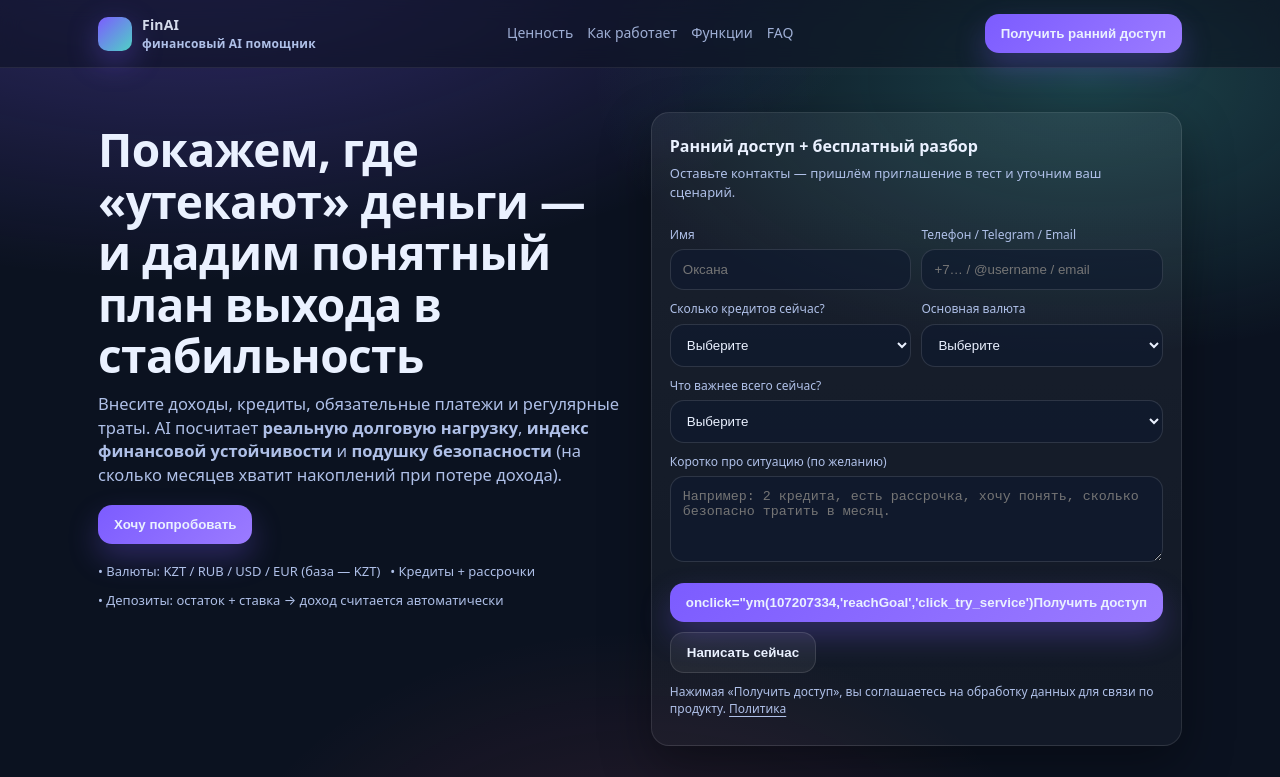
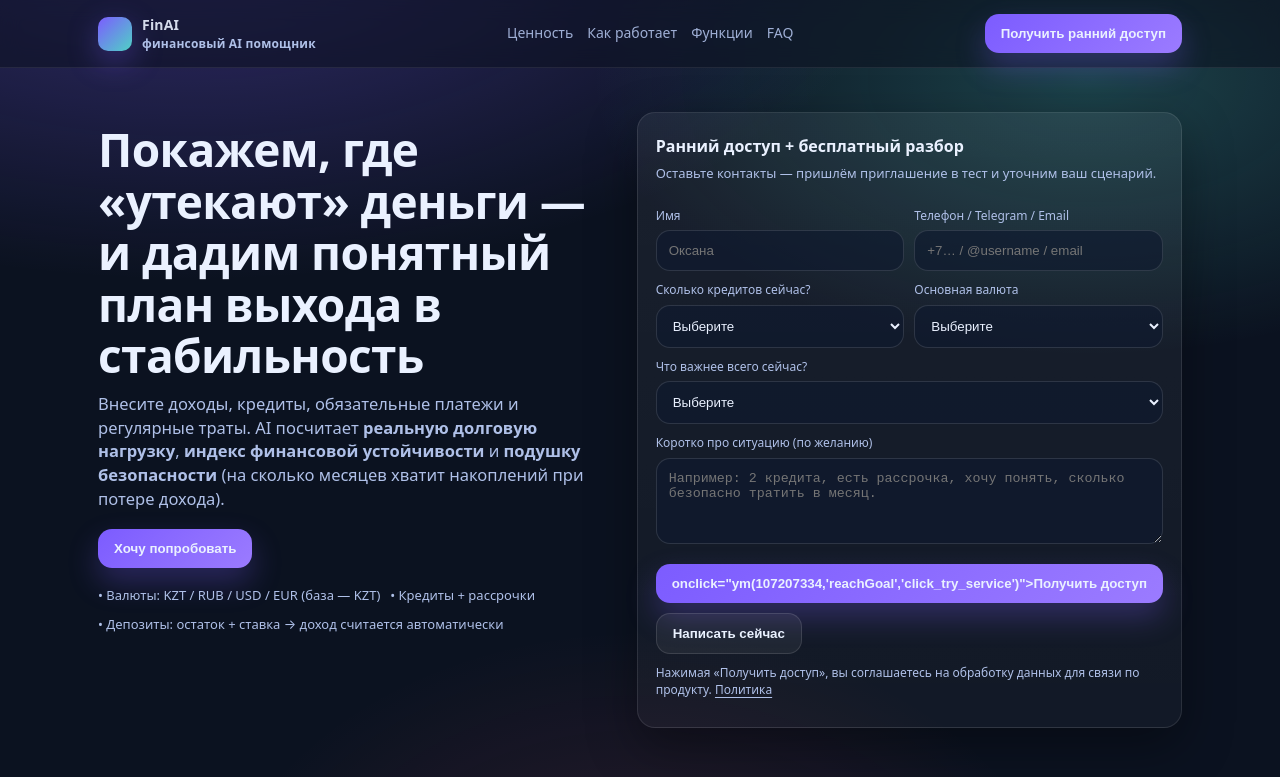
Before and after one commit to oxanamihaylova-lgtm/aifinance8, a plain HTML site: page index.html in a window 1280 px wide. Shown: the top 777 px of the page. Drawn offline with Linux system fonts and the light colour scheme.

Commit message:
Update index.html

```diff
--- a/index.html
+++ b/index.html
@@ -398,7 +398,7 @@
               <textarea id="note" name="note" placeholder="Например: 2 кредита, есть рассрочка, хочу понять, сколько безопасно тратить в месяц."></textarea>
 
               <div style="display:flex; gap:10px; margin-top:14px; flex-wrap:wrap;">
-                <button class="btn primary" type="submit" style="flex:1;">onclick="ym(107207334,'reachGoal','click_try_service')Получить доступ</button>
+                <button class="btn primary" type="submit" style="flex:1;">onclick="ym(107207334,'reachGoal','click_try_service')">Получить доступ</button>
                 <button class="btn" type="button" onclick="track('+77013475968'); alert('http://@OxanaMikhaylova');">
                   Написать сейчас
                 </button>
```
